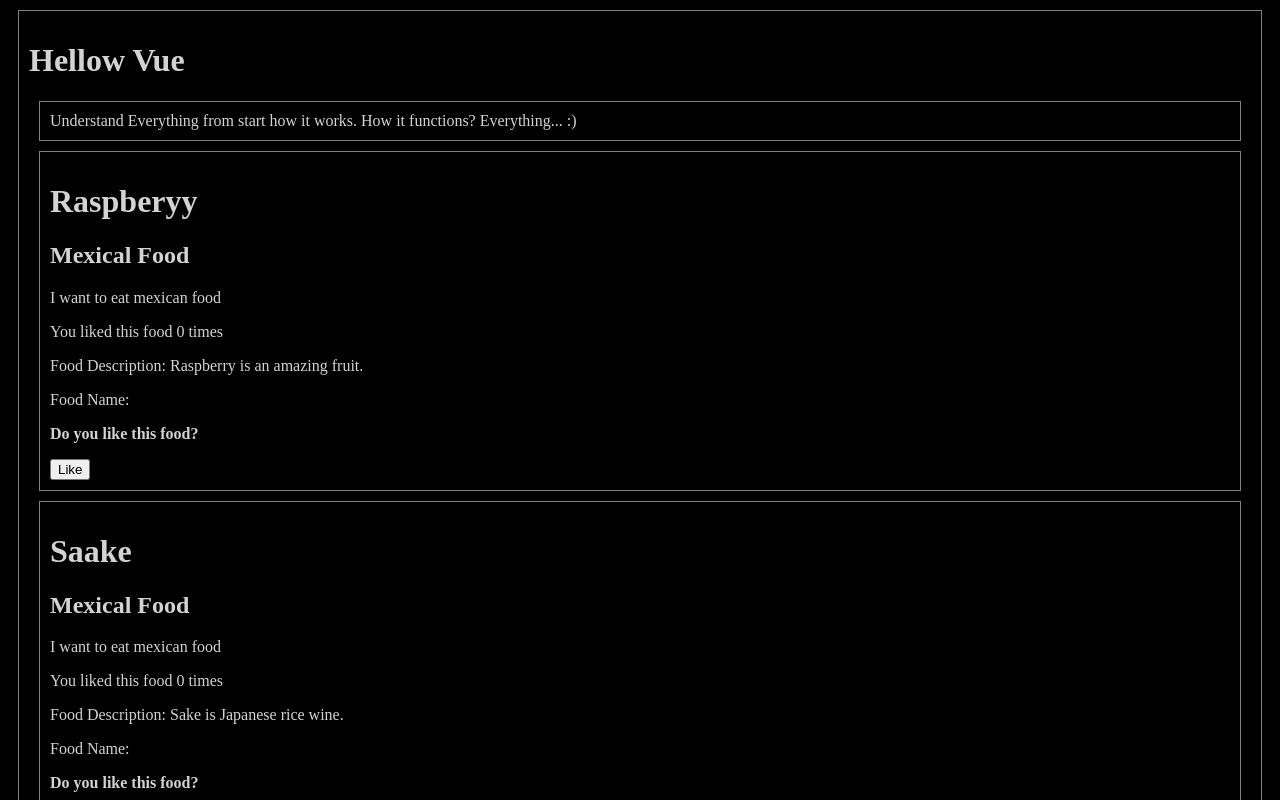
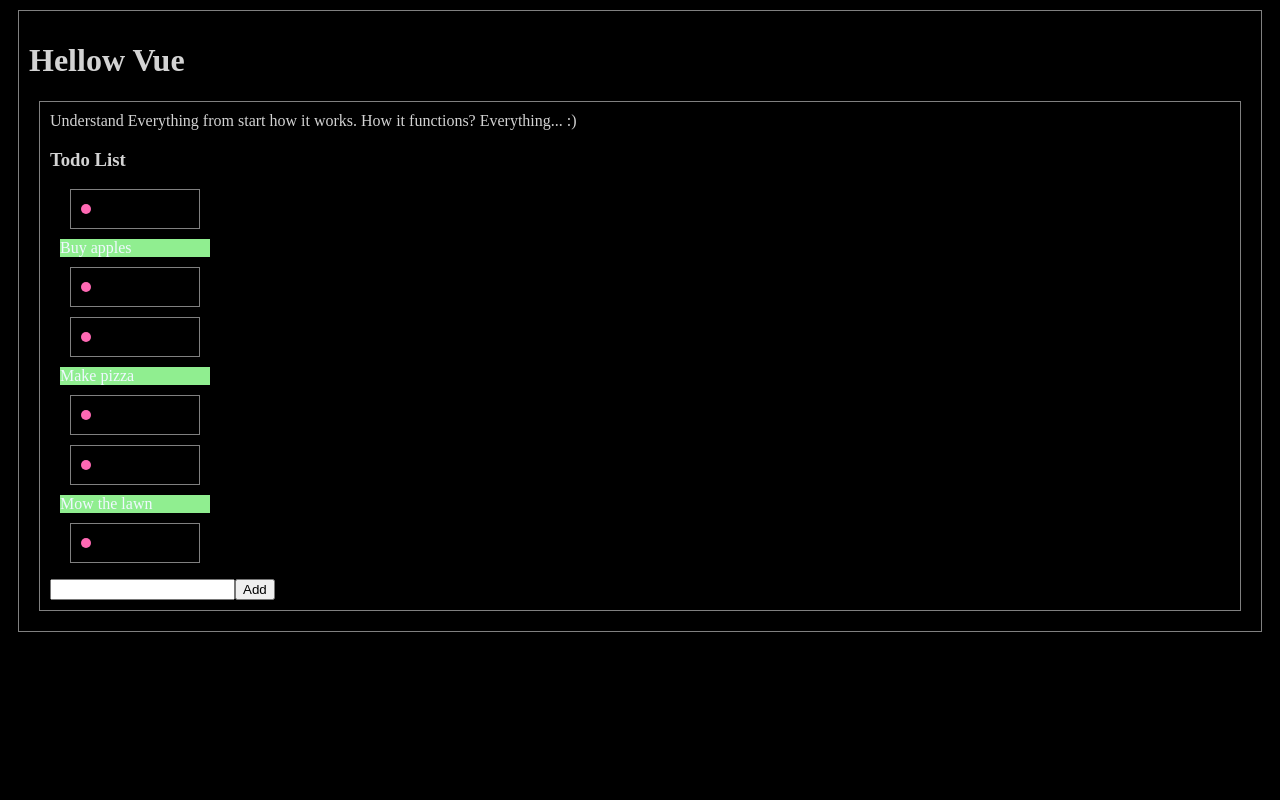
Before and after one commit to Prasunneupane/vue-complete-roadmap, a Vue app in the folder vuework/newvue/: page / in a window 1280 px wide. Shown: the top 800 px of the page. Built offline with nearby package versions, Linux system fonts and the light colour scheme.

Commit message:
Day 13: working On fallthrough attributes

```diff
--- a/vuework/newvue/src/App.vue
+++ b/vuework/newvue/src/App.vue
@@ -1,18 +1,25 @@
 <script>
 import FoodItem from "./components/FoodItem.vue"
+import TodoItem from "./components/TodoItem.vue"
 export default {
   data() {
     return {
       message: "Hellow Vue ",
-      foods: ["apples", "mangoes", "rice", "bread", "egg", "milk", "cheese", "yogurt", "butter", "cream"]
+      foods: ["apples", "mangoes", "rice", "bread", "egg", "milk", "cheese", "yogurt", "butter", "cream"],
+      newItem: '',
+      items: ['Buy apples','Make pizza','Mow the lawn']
     };
   },
-  components: { FoodItem },
+  components: { FoodItem,TodoItem },
   methods: {
     addFavorite(food) {
       alert("You like this food " + food)
       console.log("You like this " + food)
-    }
+    },
+    addItem() {
+        this.items.push(this.newItem),
+        this.newItem = '';
+      }
   }
 }
 </script>
@@ -22,10 +29,29 @@ export default {
   <div>
     Understand Everything from start how it works. How it functions?
     Everything... :)
+    <h3>Todo List</h3>
+  <ul>
+    <todo-item
+      v-for="x in items"
+      :key="x"
+      :item-name="x"
+      style="background-color: lightgreen; color: aliceblue;"
+    />
+  </ul>
+  <input v-model="newItem" @keydown.enter="addItem">
+  <button @click="addItem">Add</button>
   </div>
-  <FoodItem food-item="Raspberyy " food-description="Raspberry is an amazing fruit."></FoodItem>
+  <!-- <FoodItem food-item="Raspberyy " food-description="Raspberry is an amazing fruit."></FoodItem>
   <FoodItem food-item="Saake " food-description="Sake is Japanese rice wine."></FoodItem>
-  <FoodItem v-for="food in foods" :key="food" v-bind:food-name="food" @add-favorite="addFavorite(food)"></FoodItem>
+  <FoodItem v-for="food in foods" :key="food" v-bind:food-name="food" @toggle-favorite="addFavorite"></FoodItem> -->
+
+
 </template>
 
-<style></style>
+<style>
+    ul {
+    width: 150px;
+    list-style-type: none;
+    padding-left: 10px;
+}
+</style>
--- a/vuework/newvue/src/components/FoodItem.vue
+++ b/vuework/newvue/src/components/FoodItem.vue
@@ -1,4 +1,5 @@
 <template>
+    <div>
     <div @click="CountClicks">
         <h1>{{ foodItem}}</h1>
         <h2>{{ name }}</h2>
@@ -7,8 +8,10 @@
         <p>Food Description: {{ foodDescription }}</p>
         <p>Food Name: {{ foodName }}</p>
         <p><b>Do you like this food?</b></p>
-        <button @click="CountClicks">Like</button>
+
         <!-- working on vue magic  -->
+    </div>
+    <button @click="CountButtonClicks">Like</button>
     </div>
 </template>
 <script>
@@ -26,7 +29,13 @@ export default{
         CountClicks(){
             this.Count++
             this.like=!this.like
-            this.$emit('add-favorite',this.foodName)
+            // this.$emit('add-favorite',this.foodName  )
+
+        },
+        CountButtonClicks(){
+            // this.Count++
+            this.like=!this.like
+            this.$emit('toggle-favorite',this.foodName +'s' )
 
         }
     },
--- /dev/null
+++ b/vuework/newvue/src/components/TodoItem.vue
@@ -0,0 +1,23 @@
+<template>
+  <div class="pinkBall"></div>
+  <li v-bind="$attrs">{{ itemName }}</li>
+  <div class="pinkBall"></div>
+</template>
+
+<script>
+  export default {
+    props: ['itemName']
+  }
+</script>
+
+<style>
+.pinkBall::before {
+  content: '';
+  border-radius: 50%;
+  width: 10px;
+  height: 10px;
+  background: hotpink;
+  display: inline-block;
+  margin-right: 1rem;
+}
+</style>
--- a/vuework/newvue/src/main.js
+++ b/vuework/newvue/src/main.js
@@ -5,10 +5,12 @@ import { createPinia } from 'pinia'
 
 import App from './App.vue'
 import FoodItem from './components/FoodItem.vue'
+import TodoItem from './components/TodoItem.vue'
 import router from './router'
 
 const app = createApp(App)
-app.component("FoodItem",FoodItem);
+// app.component("FoodItem",FoodItem);
+app.component("TodoItem",TodoItem);
 app.use(createPinia())
 app.use(router)
 
```
